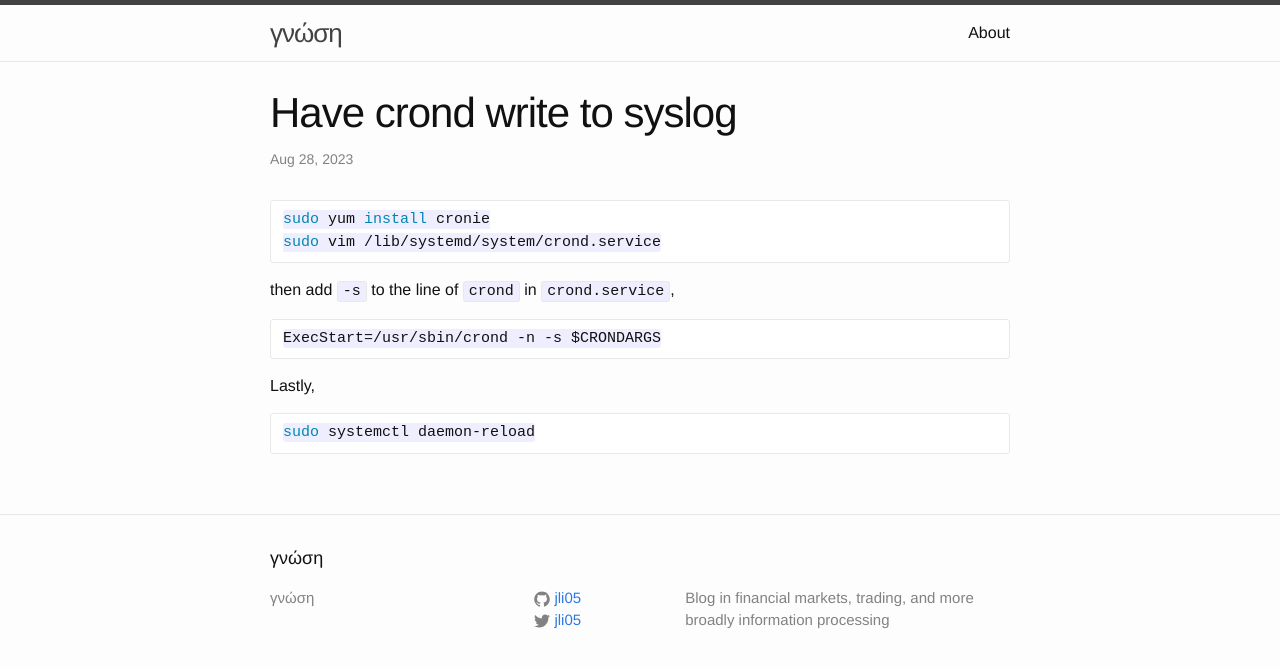
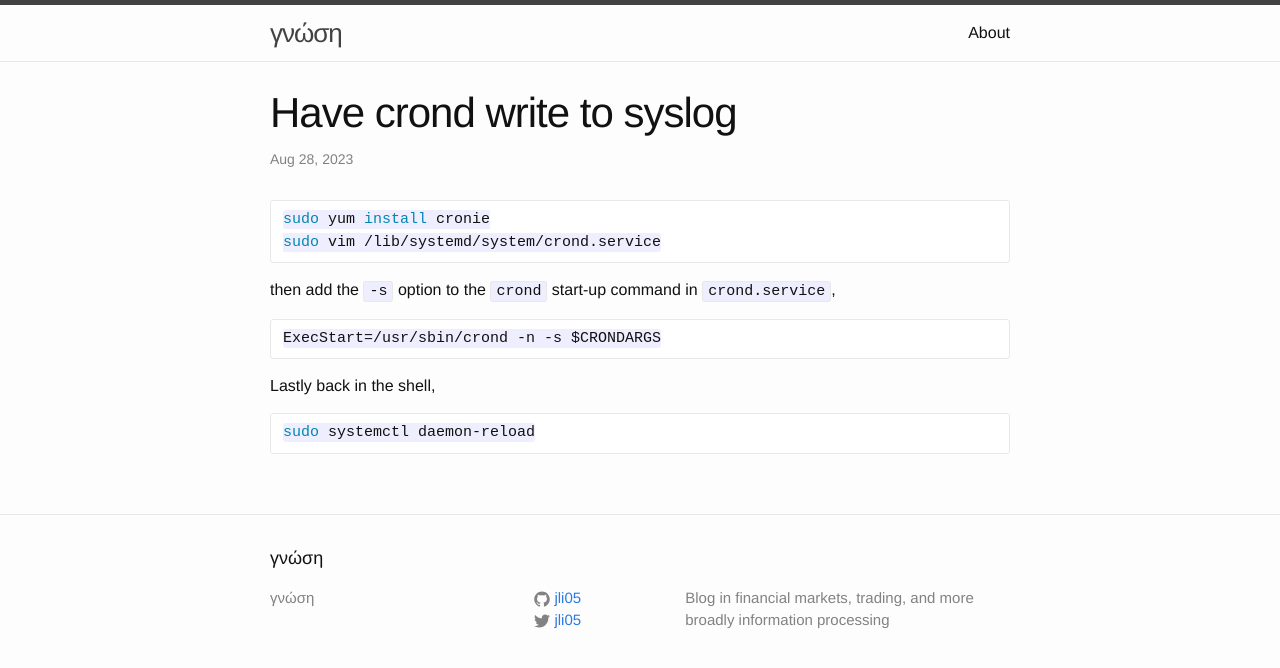
Before and after one commit to jli05/jli05.github.io, a Jekyll site: the page built from _posts/2023-08-28-Have-crond-Write-to-syslog.md, in a window 1280 px wide. Shown: the top 668 px of the page. Built offline with Jekyll 4.4.1, drawn with Linux system fonts in a browser that asks for light colours.

Commit message:
rephrase

````diff
--- a/_posts/2023-08-28-Have-crond-Write-to-syslog.md
+++ b/_posts/2023-08-28-Have-crond-Write-to-syslog.md
@@ -8,13 +8,13 @@ sudo yum install cronie
 sudo vim /lib/systemd/system/crond.service
 ```
 
-then add `-s` to the line of `crond` in `crond.service`,
+then add the `-s` option to the `crond` start-up command in `crond.service`,
 
 ```
 ExecStart=/usr/sbin/crond -n -s $CRONDARGS
 ```
 
-Lastly,
+Lastly back in the shell,
 
 ```sh
 sudo systemctl daemon-reload
````
